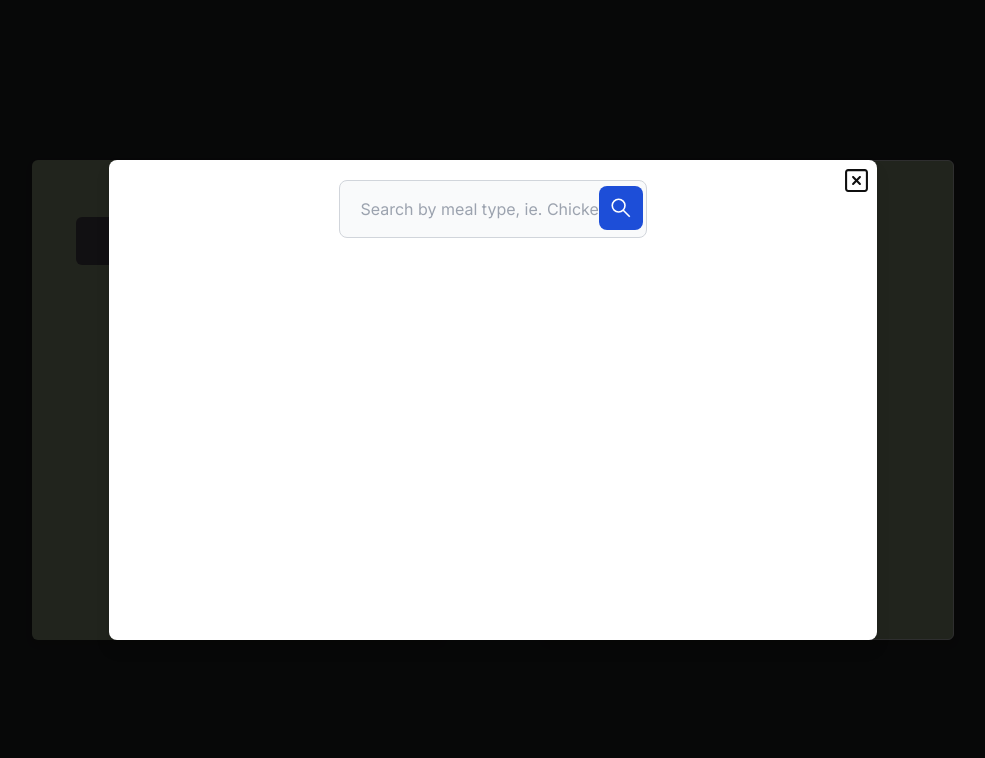
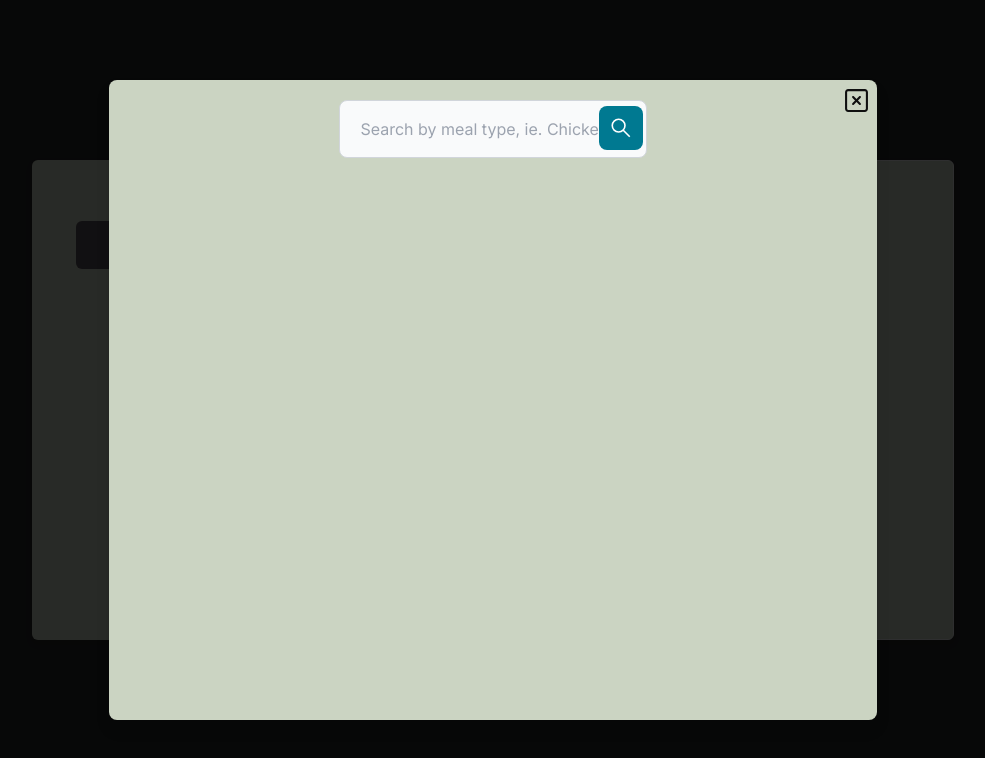
Before and after one commit to jon-tschida/Listify_rebuild, a Next.js app: page / in a window 1280 px wide. Both pictures are taken after a click on the element "Search for recipes". Shown: the top 758 px of the page, without its empty margins (147-1132 px from the left). Built offline with nearby package versions, Linux system fonts and the light colour scheme.

Commit message:
Colors colors colors

```diff
--- a/src/app/components/FetchedRecipe.js
+++ b/src/app/components/FetchedRecipe.js
@@ -54,7 +54,7 @@ export default function FetchedRecipe(props) {
       />
       <div className="flex flex-col justify-around flex-1 ml-5 text-sm">
         <p
-          className="absolute top-0 right-0 px-2 py-1 transition-all bg-green-300 rounded cursor-pointer select-none h-fit hover:scale-105"
+          className="absolute top-0 right-0 px-3 py-2 text-white transition-all rounded cursor-pointer select-none bg-searchBtnBlue h-fit hover:bg-blue-800"
           onClick={addMealToList}
         >
           Add
@@ -65,7 +65,7 @@ export default function FetchedRecipe(props) {
             href={fetchedRecipeUrl}
             rel="noreferrer"
             target="_blank"
-            className="text-blue-500 underline "
+            className="p-1 underline text-searchBtnBlue w-fit"
           >
             {fetchedRecipeSource}
           </a>
--- a/src/app/components/Main.js
+++ b/src/app/components/Main.js
@@ -32,7 +32,7 @@ export default function Main() {
         )}
         <div className="flex tablet:flex-row items-center justify-around tablet:w-4/5 tablet:h-[600px] phone:h-[700px] absolute left-1/2 top-1/2 -translate-x-1/2 -translate-y-1/2 -z-20 phone:flex-col phone:w-full">
           <div className="p-1 rounded-md tablet:w-2/5 h-4/5 drop-shadow-md bg-mealsAndListBg phone:w-4/5 phone:mb-2 tablet:mb-0">
-            <h1 className="text-center">Meals</h1>
+            <h1>Meals</h1>
             <hr className="w-3/5 m-auto mb-5" />
             <div id="mealAndList" className="overflow-auto h-4/5">
               {mealsList.map((meal, index) => (
@@ -66,7 +66,7 @@ export default function Main() {
             </div>
           </div>
           <div className="p-1 border border-b rounded-md tablet:w-2/5 drop-shadow-md h-4/5 bg-mealsAndListBg phone:w-4/5 phone:mt-2 tablet:mt-0">
-            <h1 className="text-center">Grocery List</h1>
+            <h1>Grocery List</h1>
             <hr className="w-3/5 m-auto mb-5" />
             <GroceryList
               listIngredients={listIngredients}
--- a/src/app/components/SearchForm.js
+++ b/src/app/components/SearchForm.js
@@ -29,7 +29,7 @@ export default function SearchForm(props) {
         />
         <button
           type="submit"
-          className="absolute px-3 py-3 text-sm font-medium text-white bg-blue-700 rounded-lg end-1 bottom-2 hover:bg-blue-800 focus:ring-4 focus:outline-none focus:ring-blue-300 "
+          className="absolute px-3 py-3 text-sm font-medium text-white transition-all rounded-lg bg-searchBtnBlue end-1 bottom-2 hover:bg-blue-800 focus:ring-4 focus:outline-none focus:ring-blue-300 "
         >
           {/* Search */}
           <Image src={searchIcon} alt="search icon" />
--- a/src/app/components/SearchRecipes.js
+++ b/src/app/components/SearchRecipes.js
@@ -79,12 +79,12 @@ export default function SearchRecipes(props) {
 
   return (
     <div className="w-screen h-screen bg-black/80">
-      <div className="absolute flex flex-col w-3/5 -translate-x-1/2 -translate-y-1/2 bg-white rounded-lg drop-shadow-lg h-3/5 left-1/2 top-1/2">
+      <div className="absolute flex flex-col w-3/5 -translate-x-1/2 -translate-y-1/2 rounded-lg bg-mealsAndListBg drop-shadow-lg h-4/5 left-1/2 top-1/2">
         <Image
           priority
           alt="close"
           src={closeIcon}
-          className="absolute cursor-pointer select-none top-2 right-2"
+          className="absolute cursor-pointer select-none top-2 right-2 hover:scale-105"
           onClick={() => openCloseSearchRecipes(setSearchingRecipes)}
         />
         <div className="flex justify-center my-5">
--- a/src/app/globals.css
+++ b/src/app/globals.css
@@ -2,8 +2,15 @@
 @tailwind components;
 @tailwind utilities;
 
+@layer base{
+    h1{
+        @apply text-xl font-medium text-center
+    }
+}
+
 html{
     background-color: #252627;
+    /* background-color: #C97D60; */
 }
 #mealTitle{
     scrollbar-width: thin;
--- a/tailwind.config.js
+++ b/tailwind.config.js
@@ -24,8 +24,9 @@ module.exports = {
     },
     extend: {
       colors:{
-        mealsAndListBg: "#A4B494",
-        mealsBg: "#564E58"
+        mealsAndListBg: "#CBD4C2",
+        mealsBg: "#564E58",
+        searchBtnBlue: "#007991",
       },
       backgroundImage: {
         "gradient-radial": "radial-gradient(var(--tw-gradient-stops))",
```
